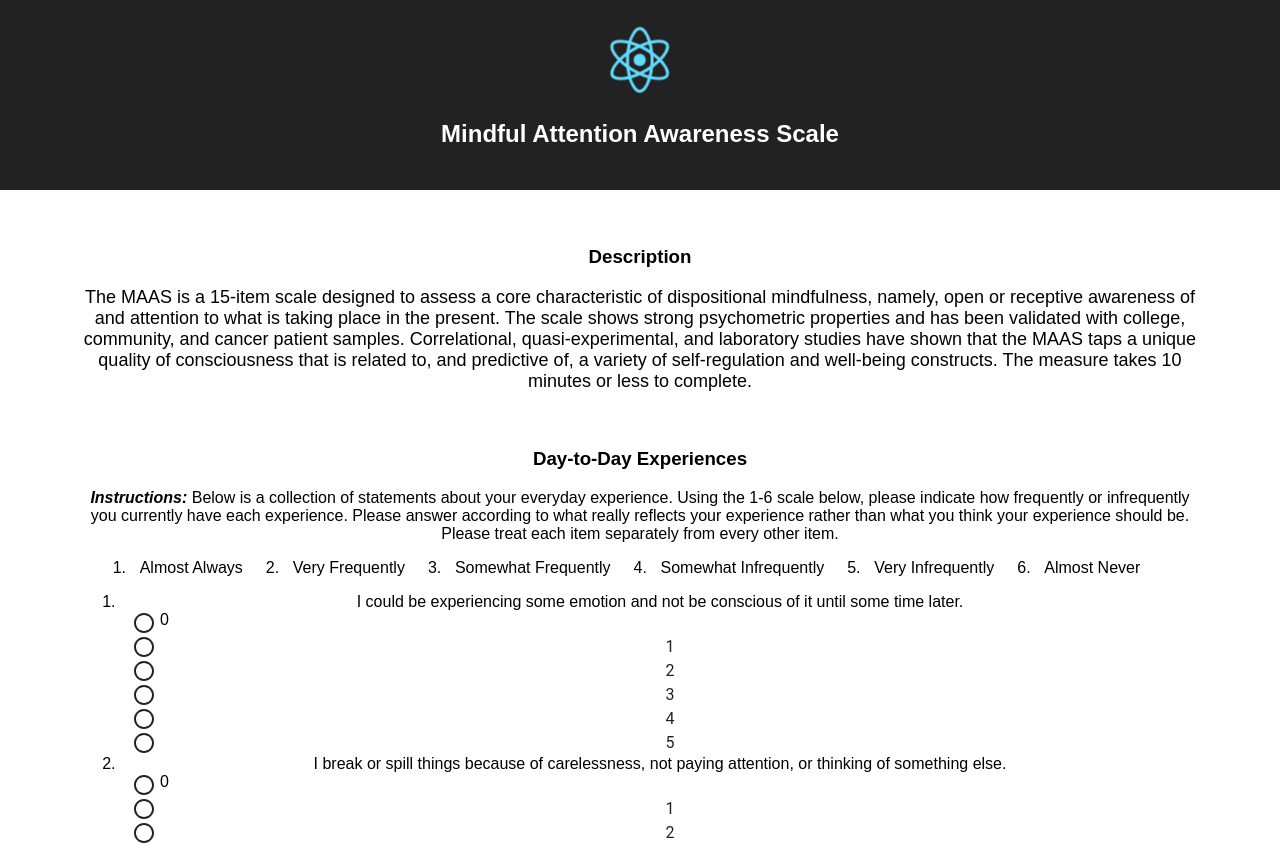
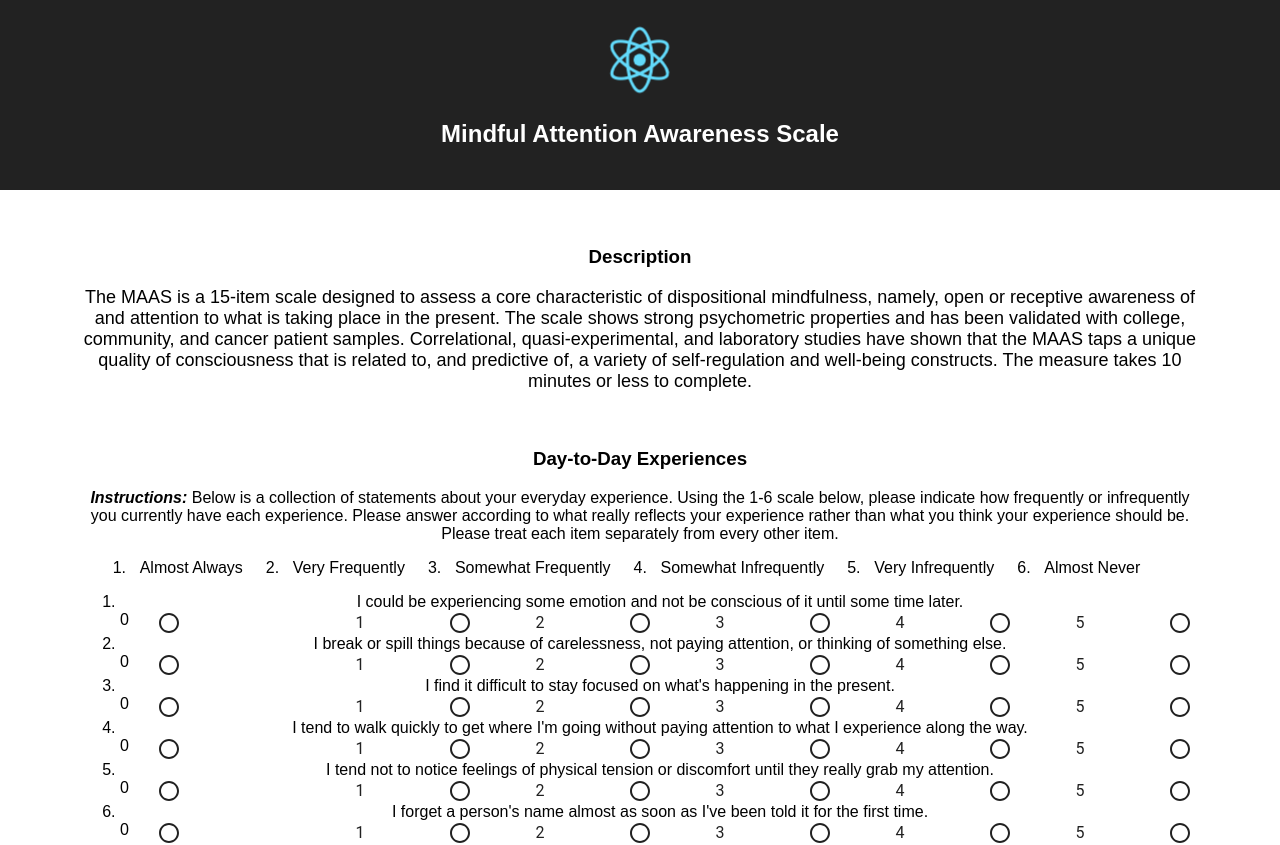
Before and after one commit to hikurangi/maas-survey, a React (Create React App) app: page / in a window 1280 px wide. Shown: the top 845 px of the page. Built offline with nearby package versions, Linux system fonts and the light colour scheme.

Commit message:
add relevant classNames to elements for styling

```diff
--- a/src/components/Question.js
+++ b/src/components/Question.js
@@ -7,12 +7,17 @@ const Question = props => {
       value={index}
       label={index}
       onChange={props.handleChange}
+      className="radio-button"
     />
   ))
   return (
     <li key={props.id} id={props.id}>
       {props.item}
-      <RadioButtonGroup name="scale">
+      <RadioButtonGroup
+        name="scale"
+        labelPosition="left"
+        className="radio-button-group"
+      >
         {buttons}
       </RadioButtonGroup>
     </li>
```
